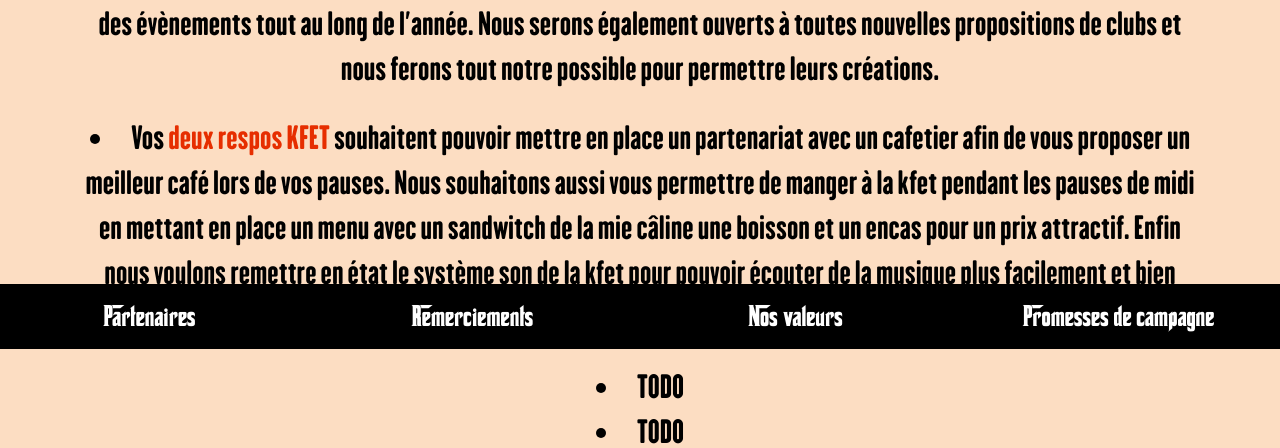
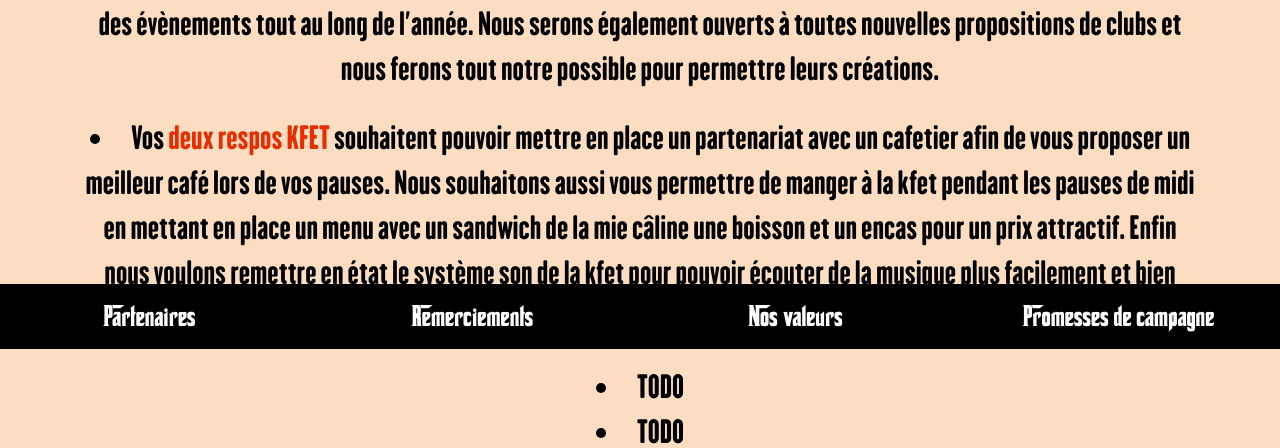
Before and after one commit to Gurwan/Mafienssat, a Django app: page /promises/ in a window 1280 px wide. Shown: the part 451-899 px from the top of the page. Run offline with Django 4.2, Linux system fonts and the light colour scheme; some libraries are stand-ins or nearby versions.

Commit message:
Corrections

```diff
--- a/main_app/views.py
+++ b/main_app/views.py
@@ -118,7 +118,7 @@ def betKlax(request):
         bet = []
         for b in bets_done:
             bet.append(b.bet_id_id)
-        bets = Bets.objects.exclude(id__in=bet)
+        bets = Bets.objects.exclude(id__in=bet).order_by("-id")
 
         user = User.objects.get(pk=request.user.id)
 
--- a/templates/footers/campaignPromises.html
+++ b/templates/footers/campaignPromises.html
@@ -9,8 +9,8 @@
             Nous serons également ouverts à toutes nouvelles propositions de clubs et nous ferons tout notre possible pour permettre leurs créations.</li> <br>
 
         <li>Vos <span>deux respos KFET</span> souhaitent pouvoir mettre en place un partenariat avec un cafetier afin de vous proposer un meilleur café lors de vos pauses.
-            Nous souhaitons aussi vous permettre de manger à la kfet pendant les pauses de midi en mettant en place un menu avec un sandwitch de la mie câline une boisson et un encas pour un prix attractif.
-            Enfin nous voulons remettre en état le système son de la kfet pour pouvoir écouter de la musique plus facilement et bien entendu enfin changer ce satané tapis de billard qui fait vraiment pitier</li> <br>
+            Nous souhaitons aussi vous permettre de manger à la kfet pendant les pauses de midi en mettant en place un menu avec un sandwich de la mie câline une boisson et un encas pour un prix attractif.
+            Enfin nous voulons remettre en état le système son de la kfet pour pouvoir écouter de la musique plus facilement et bien entendu enfin changer ce satané tapis de billard qui fait vraiment pitié</li> <br>
 
         <li>TODO</li>
         <li>TODO</li>
```
